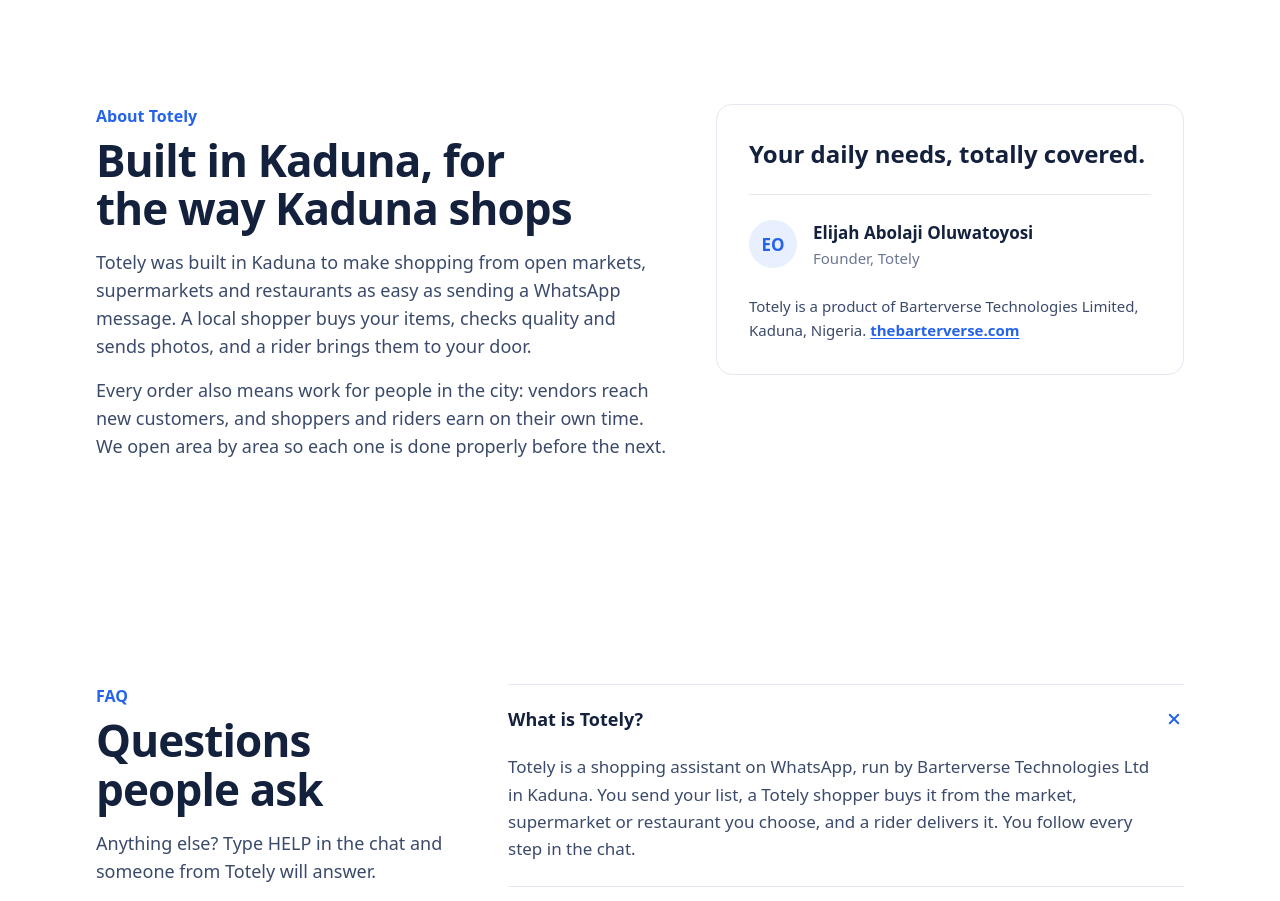
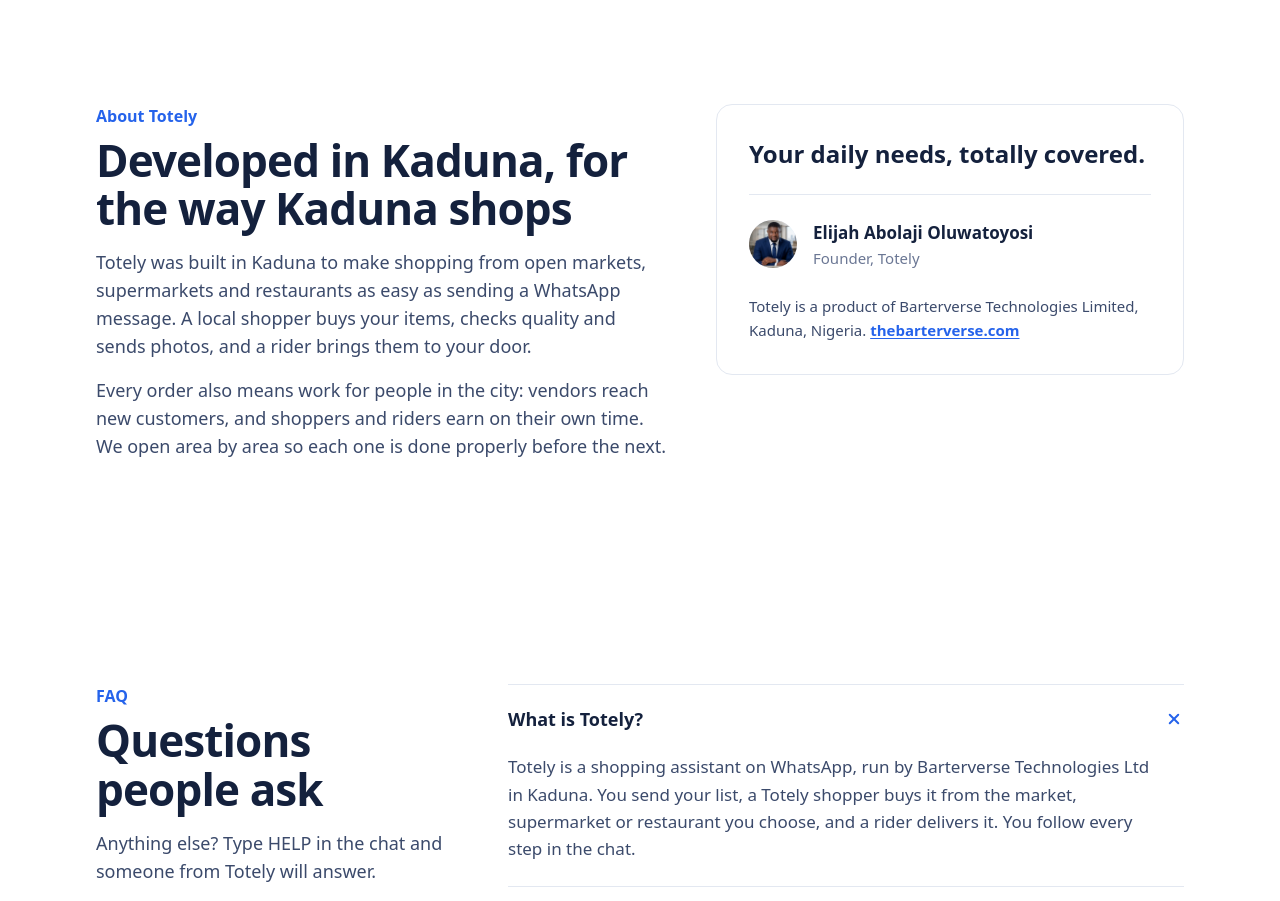
Before and after one commit to toyosee/totely-ai, a React (Vite) app: page / in a window 1280 px wide. Shown: the part 8200-9101 px from the top of the page. Built offline with nearby package versions, Linux system fonts and the light colour scheme.

Commit message:
Landing page fix

```diff
--- a/src/sections/Bottom.tsx
+++ b/src/sections/Bottom.tsx
@@ -68,7 +68,7 @@
       <div className="wrap grid gap-12 lg:grid-cols-[1.1fr_0.9fr] lg:items-start">
         <div>
           <p className="kicker">About Totely</p>
-          <h2 className="h2 max-w-2xl">Built in Kaduna, for the way Kaduna shops</h2>
+          <h2 className="h2 max-w-2xl">Developed in Kaduna, for the way Kaduna shops</h2>
           <p className="lede">
             Totely was built in Kaduna to make shopping from open markets, supermarkets and restaurants as easy as sending a
             WhatsApp message. A local shopper buys your items, checks quality and sends photos, and a rider brings them to your door.
@@ -83,7 +83,20 @@
           Your daily needs, totally covered.
         </p>
         <figcaption className="mt-6 flex items-center gap-4 border-t border-line pt-6">
-            <span className="flex size-12 shrink-0 items-center justify-center rounded-full bg-totely-tint font-bold text-totely" aria-hidden="true">EO</span>
+          {/* Avatar Section */}
+          <div className="relative size-12 shrink-0">
+            {/* Fallback Initials */}
+            <span className="absolute inset-0 flex items-center justify-center rounded-full bg-totely-tint font-bold text-totely" aria-hidden="true">
+              EO
+            </span>
+            {/* Sample Image Overlay */}
+            <img
+              src="totely-founder.jpg"
+              alt="Elijah Abolaji Oluwatoyosi"
+              className="absolute inset-0 size-full rounded-full object-cover"
+              onError={(e) => e.currentTarget.style.display = 'none'}
+            />
+          </div>
           <span>
             <span className="block font-bold">Elijah Abolaji Oluwatoyosi</span>
             <span className="block text-[15px] text-ink-mute">Founder, Totely</span>
@@ -94,6 +107,7 @@
           <a className="font-semibold text-totely underline underline-offset-2" href="https://thebarterverse.com" target="_blank" rel="noopener">thebarterverse.com</a>
         </p>
       </figure>
+
       </div>
     </section>
   );
```
Also changed, not shown: public/totely-founder.jpg (added). Lines whose indentation alone changed are shown as unchanged.
